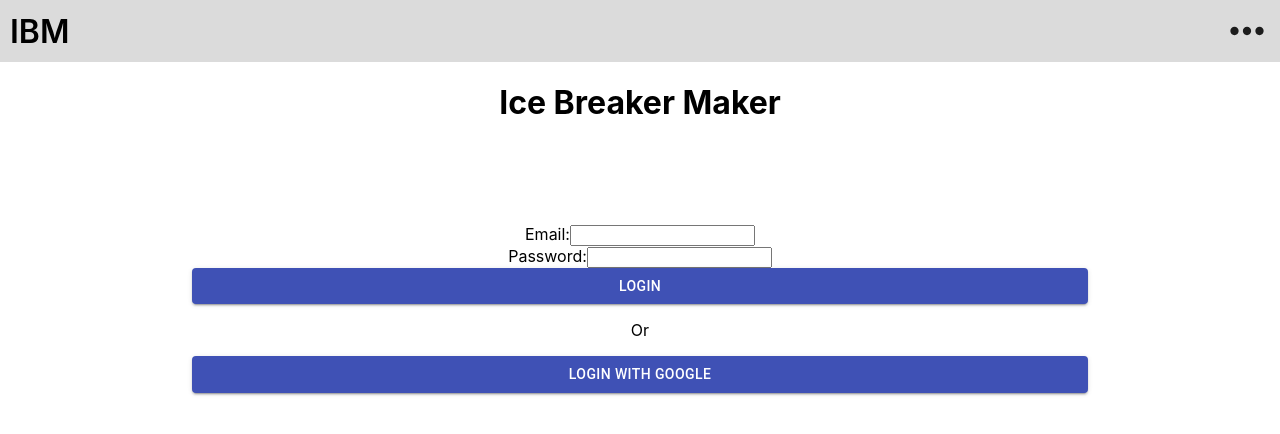
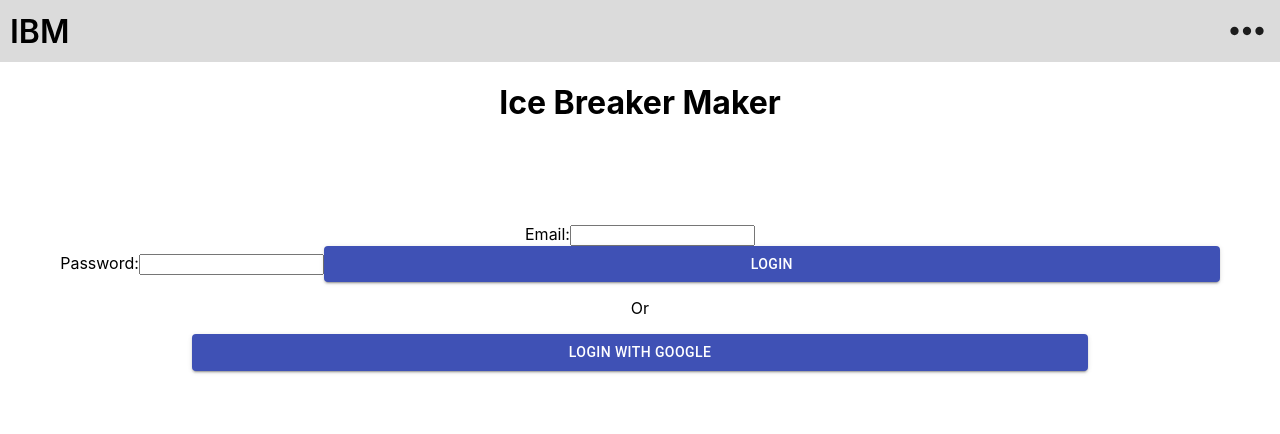
Before and after one commit to MTaylor124/ice-breaker-maker, a React (Create React App) app: page /login in a window 1280 px wide. Shown: the top 434 px of the page. Built offline with nearby package versions, Linux system fonts and the light colour scheme.

Commit message:
login works

```diff
--- a/src/screens/Login.jsx
+++ b/src/screens/Login.jsx
@@ -1,7 +1,9 @@
 import React from 'react';
 import './Login.css'
 import Button from '@material-ui/core/Button'
-// import firebase from 'firebase'
+
+import firebase from 'firebase/app'
+import 'firebase/auth'
 
 function Login(props) {
 
@@ -10,7 +12,22 @@ function Login(props) {
   return (
     <div className="login-container">
       <h1 className="app-name">Ice Breaker Maker</h1>
-        <div className="login-buttons-container">
+      <div className="login-buttons-container">
+        <form
+          className="login-form"
+          onSubmit={(e) => {
+            e.preventDefault()
+            firebase.auth().signInWithEmailAndPassword(e.target[0].value, e.target[1].value)
+              .then(() => {
+                console.log('logged in!')
+                //redirect to homepage
+              })
+              .catch(err => {
+                console.log(err.code)
+                //show error with login
+              })
+          }}
+        >
           <label>Email:
             <input
             type="text"
@@ -24,7 +41,14 @@ function Login(props) {
             />
           </label>
           </label>
-          <Button className="login-button" variant="contained" color="primary">Login</Button>
+          <Button
+            className="login-button"
+            variant="contained"
+            color="primary"
+            type="submit">
+            Login
+            </Button>
+          </form>
           <p> Or </p>
           <Button className="login-button" variant="contained" color="primary">Login With Google</Button>
         </div>
```
Also changed, not shown: 1 other file (tests, documents, lock files or other folders).
